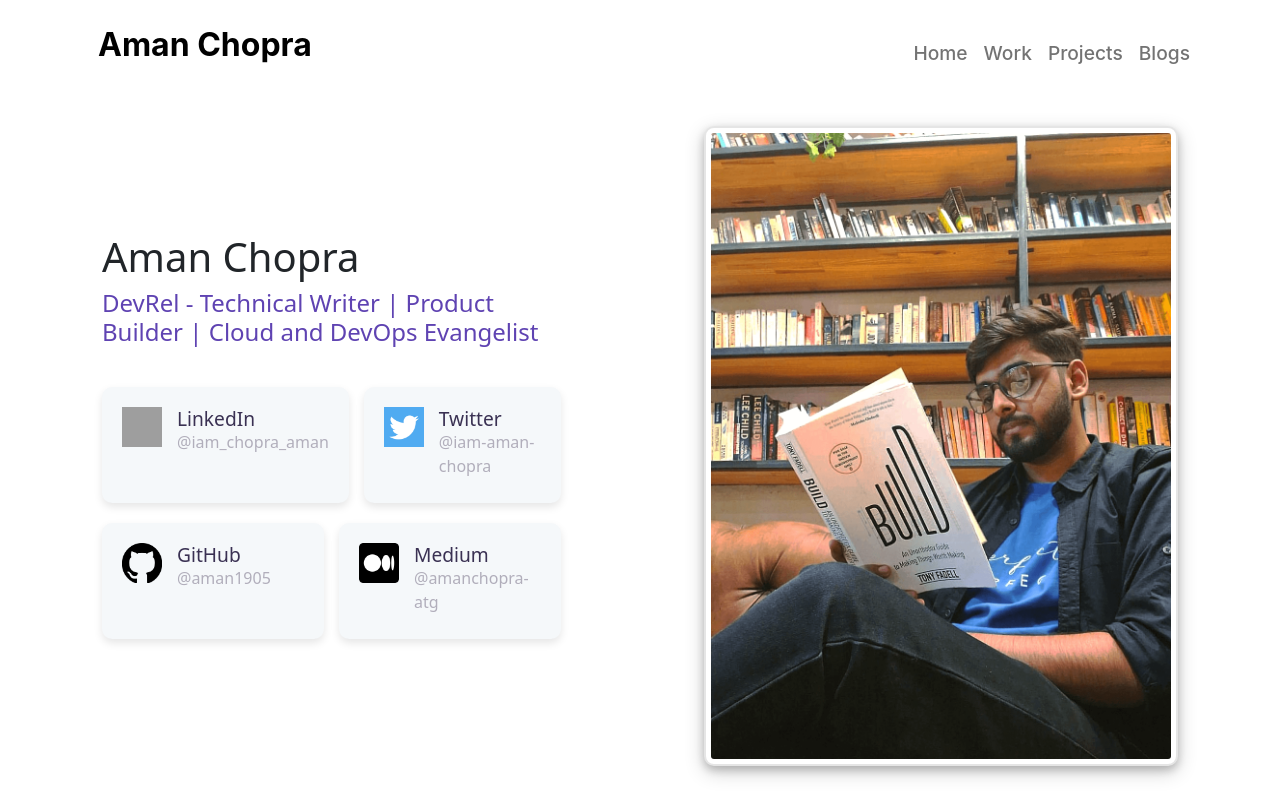
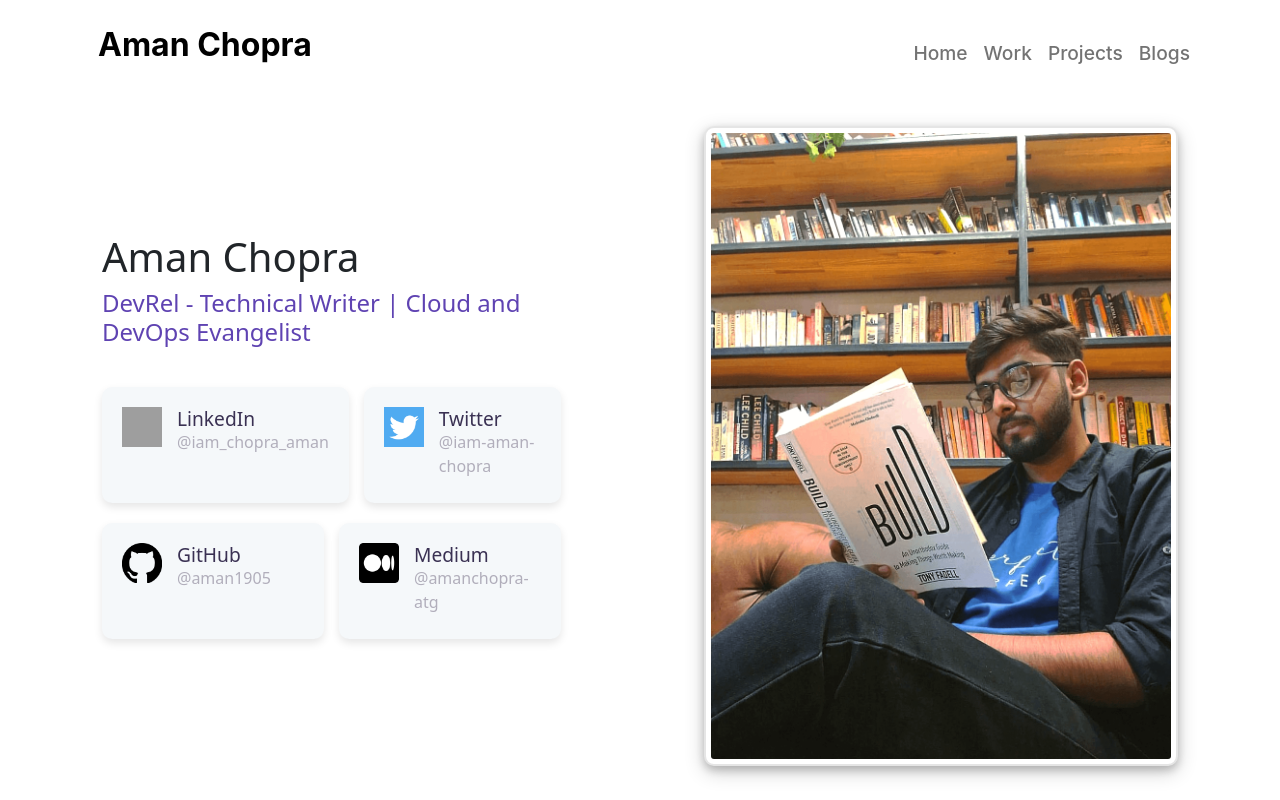
Before and after one commit to Aman1905/my-portfolio, a React (Create React App) app: page / in a window 1280 px wide. Built offline with nearby package versions, Linux system fonts and the light colour scheme; grey boxes are pictures that could not be loaded.

Commit message:
Update Home.jsx

```diff
--- a/src/Home.jsx
+++ b/src/Home.jsx
@@ -24,7 +24,7 @@ const Home = () => {
         <div className='home__page'>
           <div className='home__text'>
             <h1>Aman Chopra</h1>
-            <h4><span style={{color:'var(--light-purple-color)'}}> DevRel - Technical Writer | Product Builder | Cloud and DevOps Evangelist</span> </h4>
+            <h4><span style={{color:'var(--light-purple-color)'}}> DevRel - Technical Writer | Cloud and DevOps Evangelist</span> </h4>
 
             <div className="home__social">
             {socialData.map((social, index) => (
```
